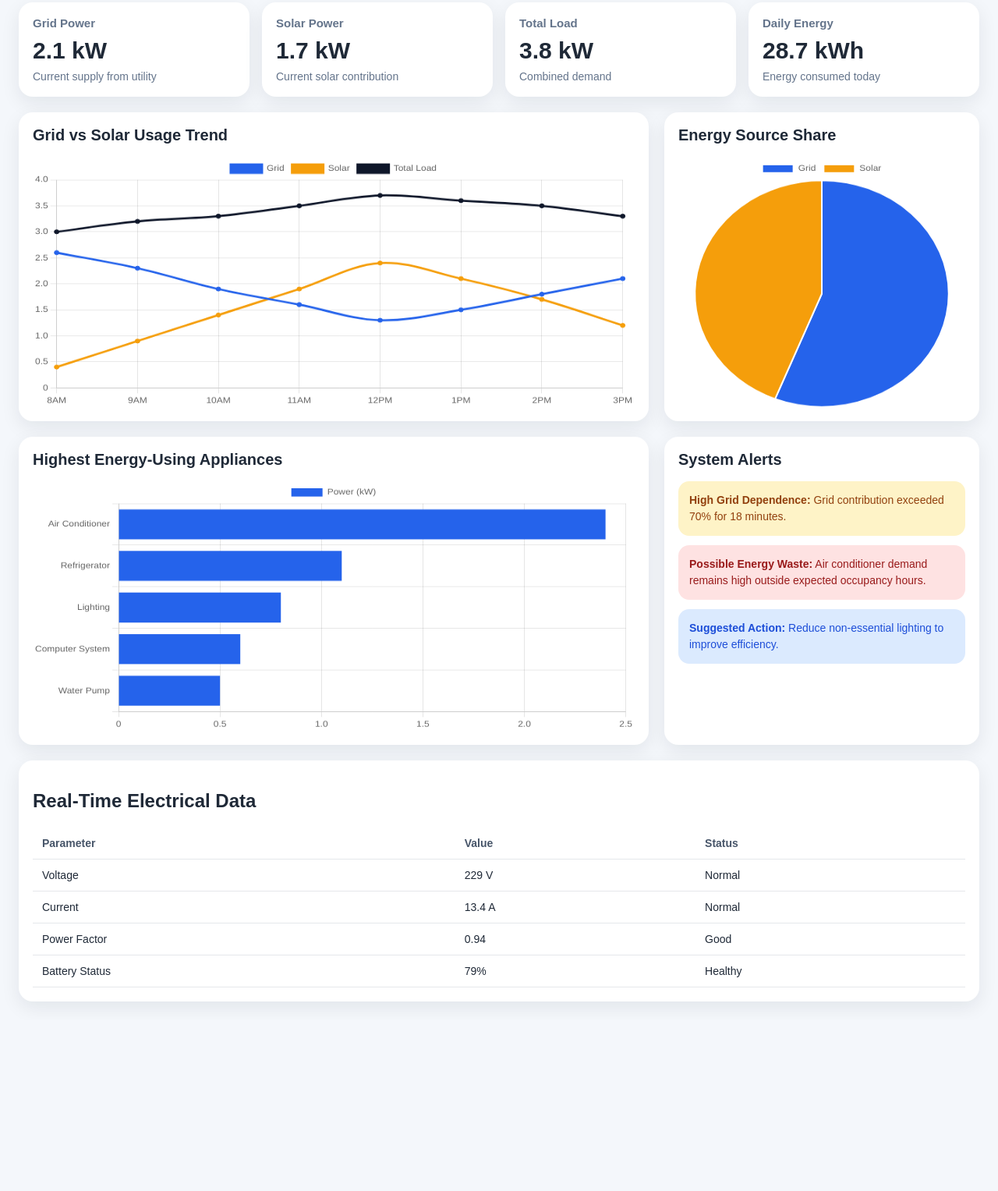
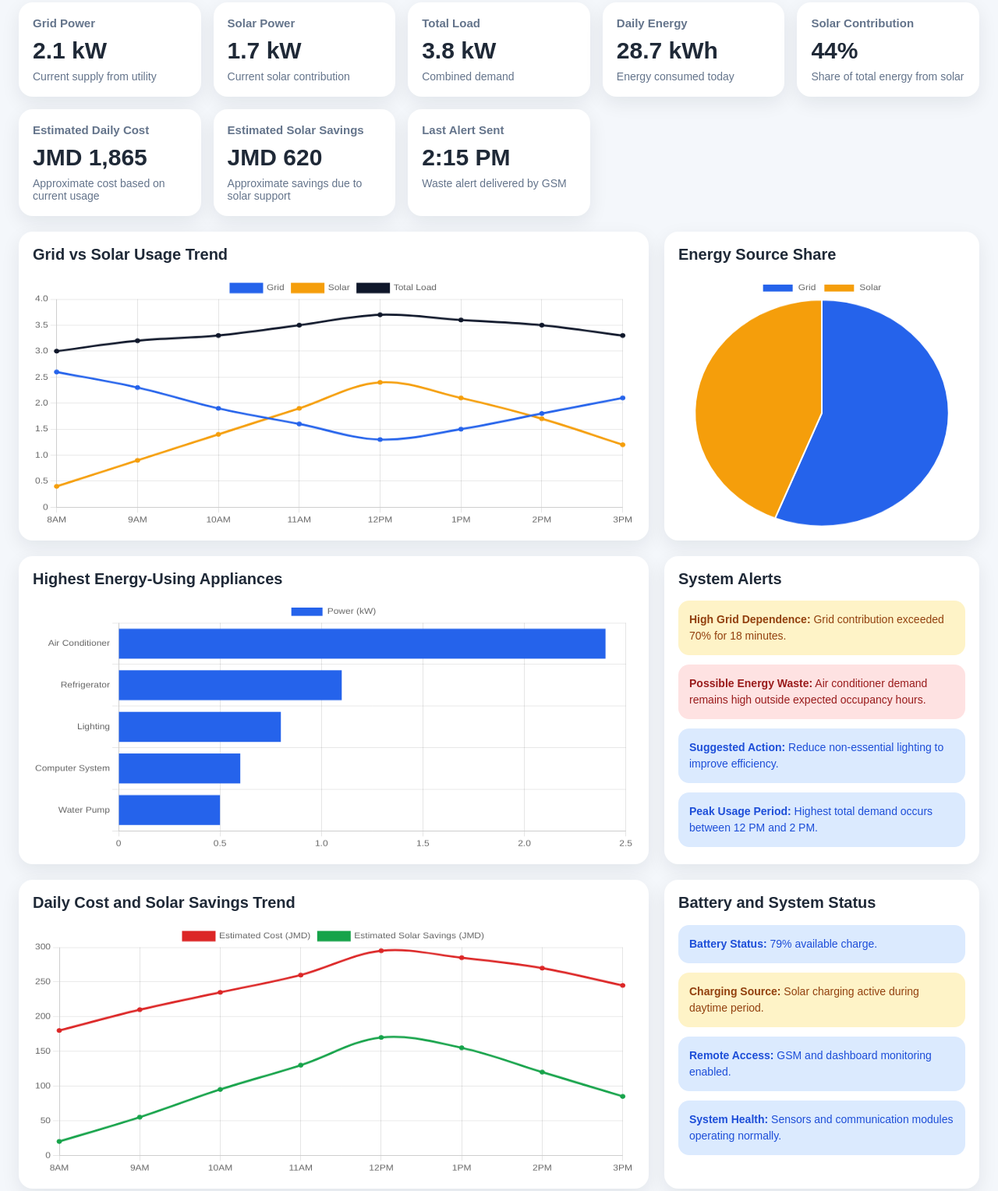
Before and after one commit to gayleregina/Smart-Energy-Monitoring-Dashboard, a plain HTML site: page index.html in a window 1280 px wide. Shown: the part 117-1644 px from the top of the page at 78% size. Before the commit the page ends 1425 px from the top, so only its background shows below. Drawn offline with nearby package versions, Linux system fonts and the light colour scheme.

Commit message:
Add smart energy dashboard

```diff
--- a/index.html
+++ b/index.html
@@ -176,6 +176,26 @@
         <div class="value">28.7 kWh</div>
         <div class="subtext">Energy consumed today</div>
       </div>
+      <div class="card">
+        <h3>Solar Contribution</h3>
+        <div class="value">44%</div>
+        <div class="subtext">Share of total energy from solar</div>
+      </div>
+      <div class="card">
+        <h3>Estimated Daily Cost</h3>
+        <div class="value">JMD 1,865</div>
+        <div class="subtext">Approximate cost based on current usage</div>
+      </div>
+      <div class="card">
+        <h3>Estimated Solar Savings</h3>
+        <div class="value">JMD 620</div>
+        <div class="subtext">Approximate savings due to solar support</div>
+      </div>
+      <div class="card">
+        <h3>Last Alert Sent</h3>
+        <div class="value">2:15 PM</div>
+        <div class="subtext">Waste alert delivered by GSM</div>
+      </div>
     </div>
 
     <div class="grid-2">
@@ -200,6 +220,23 @@
           <div class="alert warning"><strong>High Grid Dependence:</strong> Grid contribution exceeded 70% for 18 minutes.</div>
           <div class="alert danger"><strong>Possible Energy Waste:</strong> Air conditioner demand remains high outside expected occupancy hours.</div>
           <div class="alert info"><strong>Suggested Action:</strong> Reduce non-essential lighting to improve efficiency.</div>
+          <div class="alert info"><strong>Peak Usage Period:</strong> Highest total demand occurs between 12 PM and 2 PM.</div>
+        </div>
+      </div>
+    </div>
+
+    <div class="grid-2">
+      <div class="chart-box">
+        <h2>Daily Cost and Solar Savings Trend</h2>
+        <canvas id="costChart"></canvas>
+      </div>
+      <div class="chart-box">
+        <h2>Battery and System Status</h2>
+        <div class="alerts">
+          <div class="alert info"><strong>Battery Status:</strong> 79% available charge.</div>
+          <div class="alert warning"><strong>Charging Source:</strong> Solar charging active during daytime period.</div>
+          <div class="alert info"><strong>Remote Access:</strong> GSM and dashboard monitoring enabled.</div>
+          <div class="alert info"><strong>System Health:</strong> Sensors and communication modules operating normally.</div>
         </div>
       </div>
     </div>
@@ -309,6 +346,34 @@
         maintainAspectRatio: false
       }
     });
+
+    const costCtx = document.getElementById('costChart');
+    new Chart(costCtx, {
+      type: 'line',
+      data: {
+        labels: ['8AM', '9AM', '10AM', '11AM', '12PM', '1PM', '2PM', '3PM'],
+        datasets: [
+          {
+            label: 'Estimated Cost (JMD)',
+            data: [180, 210, 235, 260, 295, 285, 270, 245],
+            borderColor: '#dc2626',
+            backgroundColor: '#dc2626',
+            tension: 0.35
+          },
+          {
+            label: 'Estimated Solar Savings (JMD)',
+            data: [20, 55, 95, 130, 170, 155, 120, 85],
+            borderColor: '#16a34a',
+            backgroundColor: '#16a34a',
+            tension: 0.35
+          }
+        ]
+      },
+      options: {
+        responsive: true,
+        maintainAspectRatio: false
+      }
+    });
   </script>
 </body>
 </html>
```
